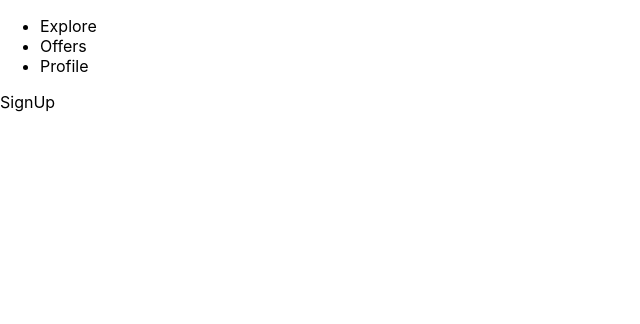
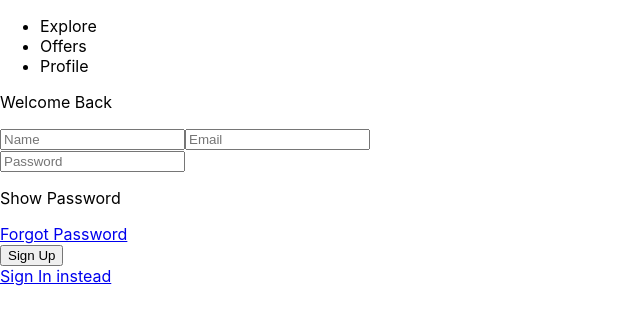
Before and after one commit to azermasimov/firebase-task-manager, a React (Create React App) app: page /sign-up in a window 1280 px wide. Shown: the top 324 px of the page, without its empty margins (0-640 px from the left). Built offline with nearby package versions, Linux system fonts and the light colour scheme.

Commit message:
sign-in sign-up forms

```diff
--- a/src/pages/SignIn.jsx
+++ b/src/pages/SignIn.jsx
@@ -1,9 +1,68 @@
-import React from 'react'
+import { useState } from "react";
+import { Link, useNavigate } from "react-router-dom";
 
 function SignIn() {
+  const [showPassword, setShowPassword] = useState(false);
+  const [formData, setFormData] = useState({
+    email: "",
+    password: "",
+  });
+  const { email, password } = formData;
+
+  const navigate = useNavigate();
+
+  const onChange = (e) => {
+    setFormData((prevState) => ({
+      ...prevState,
+      [e.target.id]: e.target.value,
+    }));
+  };
+
   return (
-    <div>SignIn</div>
-  )
+    <>
+      <div>
+        <header>
+          <p>Welcome Back</p>
+        </header>
+
+        <form>
+          <input
+            type="email"
+            placeholder="Email"
+            id="email"
+            value={email}
+            onChange={onChange}
+          />
+
+          <div>
+            <input
+              type={showPassword === false ? "password" : "text"}
+              placeholder="Password"
+              id="password"
+              value={password}
+              onChange={onChange}
+            />
+          </div>
+
+          <p onClick={() => setShowPassword((prevState) => !prevState)}>Show Password</p>
+
+          <Link to="/forgot-password">
+            Forgot Password
+          </Link>
+
+          <div>
+            <button>Sign In</button>
+          </div>
+        </form>
+
+        {/* Google OAuth */}
+
+        <Link to="/sign-up">
+          Sign Up instead
+        </Link>
+      </div>
+    </>
+  );
 }
 
 export default SignIn;
--- a/src/pages/SignUp.jsx
+++ b/src/pages/SignUp.jsx
@@ -1,9 +1,73 @@
-import React from 'react'
+import { useState } from "react";
+import { Link, useNavigate } from "react-router-dom";
 
 function SignUp() {
+  const [showPassword, setShowPassword] = useState(false);
+  const [formData, setFormData] = useState({
+    name: "",
+    email: "",
+    password: "",
+  });
+  const { name, email, password } = formData;
+
+  const navigate = useNavigate();
+
+  const onChange = (e) => {
+    setFormData((prevState) => ({
+      ...prevState,
+      [e.target.id]: e.target.value,
+    }));
+  };
+
   return (
-    <div>SignUp</div>
-  )
+    <>
+      <div>
+        <header>
+          <p>Welcome Back</p>
+        </header>
+
+        <form>
+          <input
+            type="text"
+            placeholder="Name"
+            id="name"
+            value={name}
+            onChange={onChange}
+          />
+
+          <input
+            type="email"
+            placeholder="Email"
+            id="email"
+            value={email}
+            onChange={onChange}
+          />
+
+          <div>
+            <input
+              type={showPassword === false ? "password" : "text"}
+              placeholder="Password"
+              id="password"
+              value={password}
+              onChange={onChange}
+            />
+          </div>
+
+          <p onClick={() => setShowPassword((prevState) => !prevState)}>Show Password</p>
+
+          <Link to="/forgot-password">Forgot Password</Link>
+
+          <div>
+            <button>Sign Up</button>
+          </div>
+        </form>
+
+        {/* Google OAuth */}
+
+        <Link to="/sign-in">Sign In instead</Link>
+      </div>
+    </>
+  );
 }
 
 export default SignUp;
```
